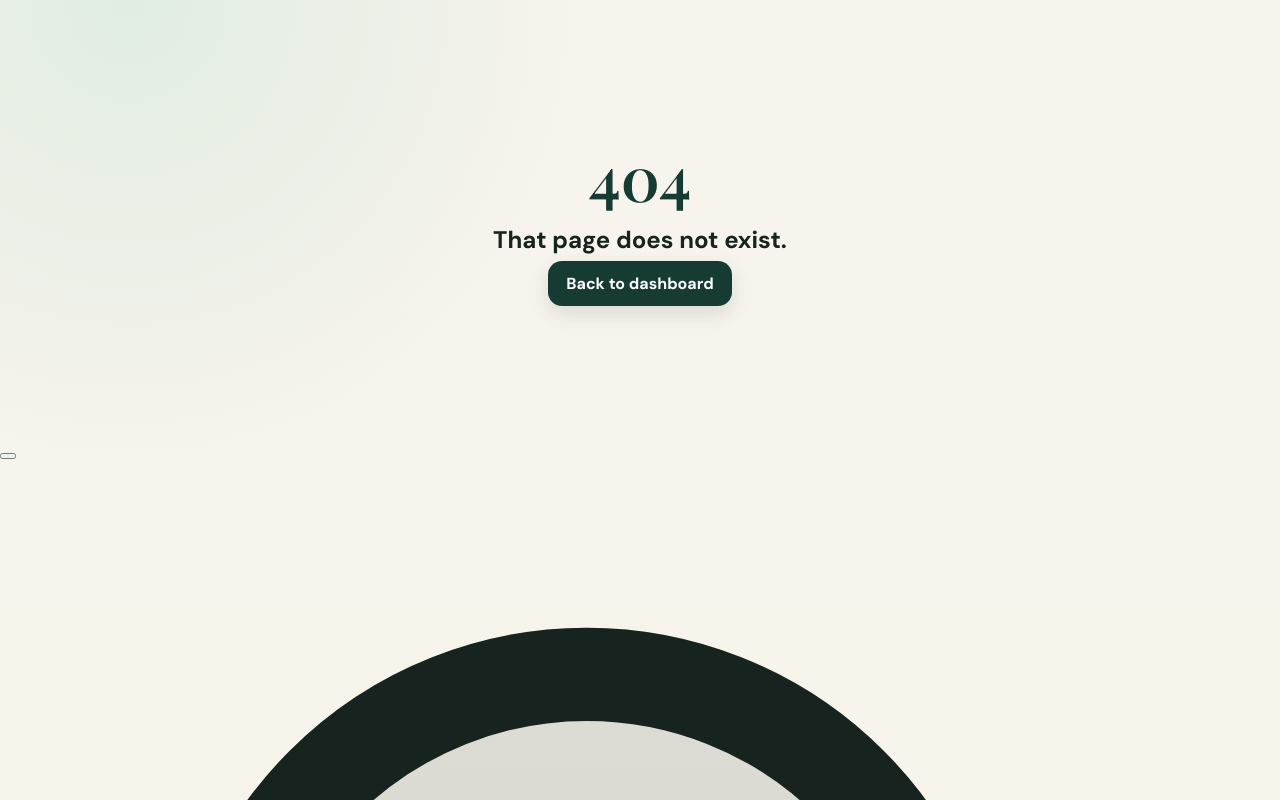
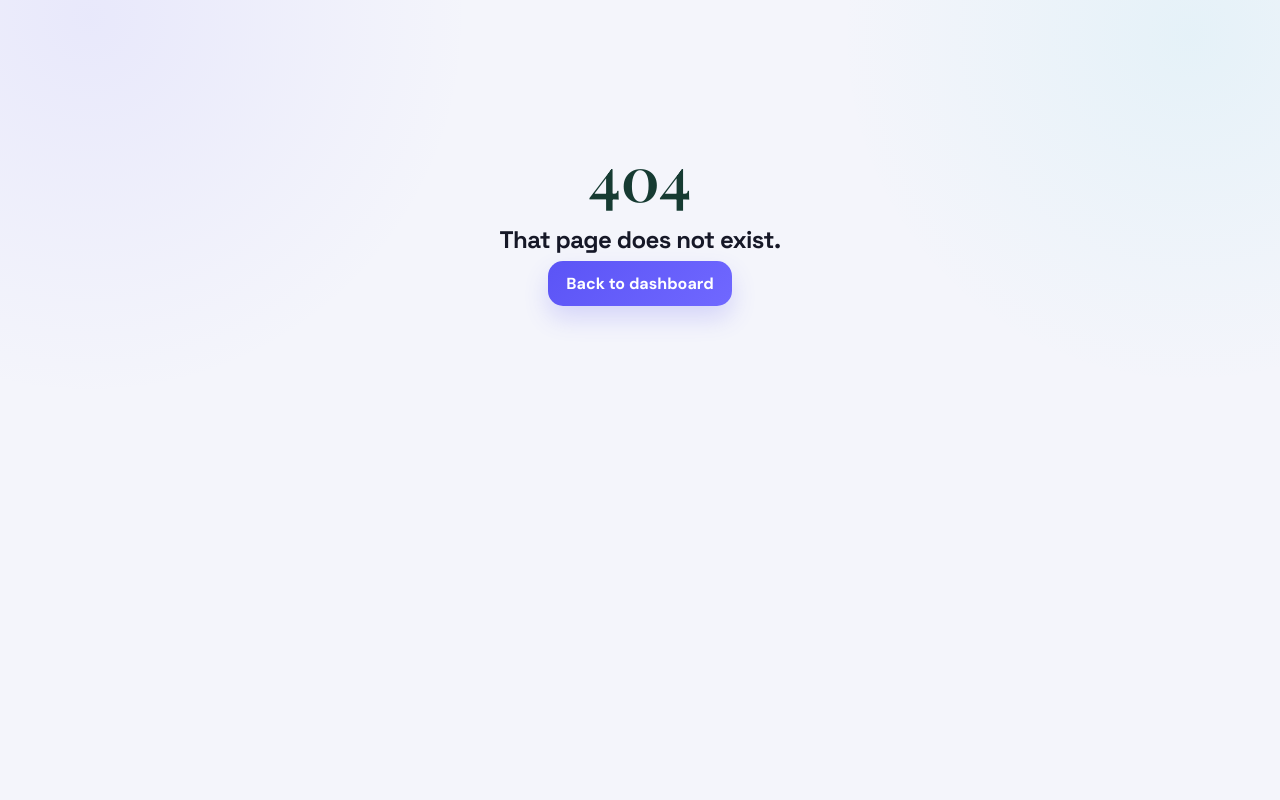
Before and after one commit to hatemkhaleefah3-ui/Gas, a website: page public/index.html in a window 1280 px wide. Shown: the top 800 px of the page. Drawn offline with nearby package versions, Linux system fonts and the light colour scheme; no server answers; a web font is replaced by a local one.

Commit message:
feat: load Prism typography and device themes

```diff
--- a/public/index.html
+++ b/public/index.html
@@ -3,17 +3,22 @@
 <head>
   <meta charset="utf-8">
   <meta name="viewport" content="width=device-width,initial-scale=1,viewport-fit=cover">
-  <meta name="theme-color" content="#173f35">
-  <meta name="description" content="DAFATI — your complete course-scoped study workspace.">
-  <title>DAFATI — Study with direction</title>
+  <meta name="theme-color" content="#24264a">
+  <meta name="description" content="DAFATI — a responsive, course-scoped study operating system.">
+  <title>DAFATI — Study operating system</title>
   <link rel="preconnect" href="https://fonts.googleapis.com">
   <link rel="preconnect" href="https://fonts.gstatic.com" crossorigin>
-  <link href="https://fonts.googleapis.com/css2?family=Manrope:wght@400;500;600;700;800&family=Noto+Kufi+Arabic:wght@400;500;600;700&display=swap" rel="stylesheet">
+  <link href="https://fonts.googleapis.com/css2?family=DM+Sans:wght@400;500;600;700&family=IBM+Plex+Sans+Arabic:wght@400;500;600;700&family=Space+Grotesk:wght@500;600;700&display=swap" rel="stylesheet">
   <link rel="stylesheet" href="/styles.css">
   <link rel="stylesheet" href="/navigation.css">
   <link rel="stylesheet" href="/navigation-desktop.css">
   <link rel="stylesheet" href="/expanded-pages.css">
   <link rel="stylesheet" href="/rtl-adaptive.css">
+  <link rel="stylesheet" href="/prism-theme.css">
+  <link rel="stylesheet" href="/prism-desktop.css">
+  <link rel="stylesheet" href="/prism-tablet.css">
+  <link rel="stylesheet" href="/prism-mobile.css">
+  <link rel="stylesheet" href="/prism-motion.css">
 </head>
 <body>
   <div id="app" aria-live="polite"></div>
```
